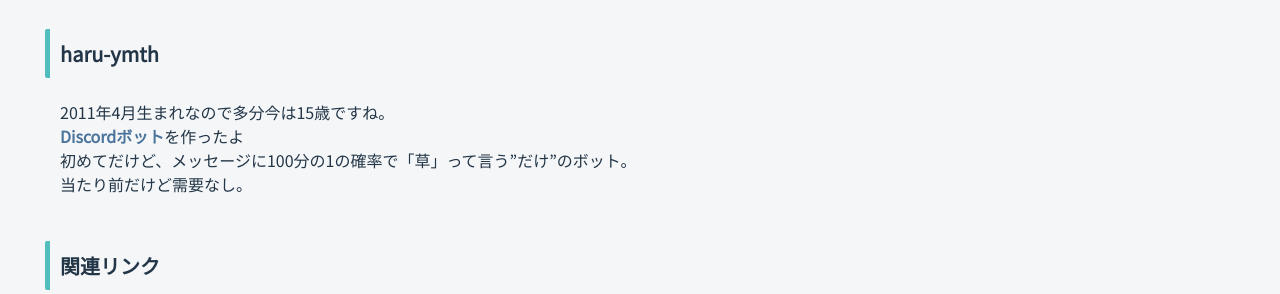
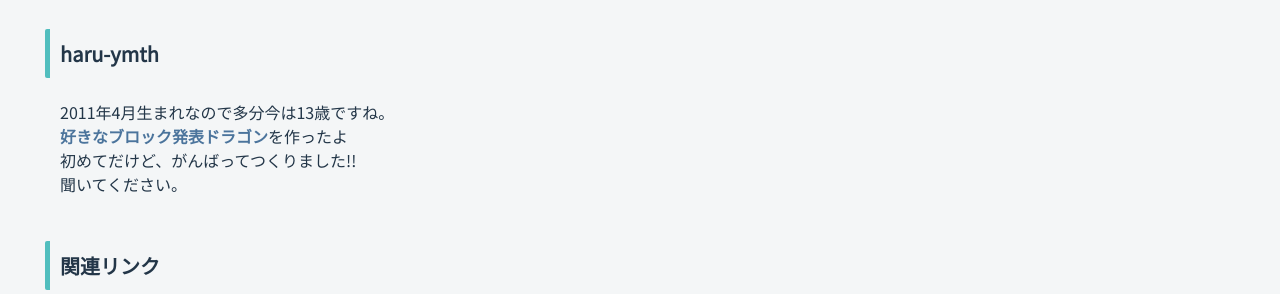
Before and after one commit to 5min-6min/-5min-github.io, a plain HTML site: page index.html in a window 1280 px wide. Shown: the part 186-480 px from the top of the page. Drawn offline with Linux system fonts and the light colour scheme; no server answers.

Commit message:
Update index.html

```diff
--- a/index.html
+++ b/index.html
@@ -25,13 +25,13 @@
     2011年4月生まれなので多分今は<span id="age"></span>歳ですね。
     <script>
         let nowDate=new Date();
-        let birthDate=new Date("2009/3/1");
+        let birthDate=new Date("2011/4/14");
         let ms=nowDate.getTime()-birthDate.getTime();
         let age=Math.floor(ms/(1000*60*60*24*365));
         document.getElementById("age").innerHTML=age;
 	</script><br>
-	<a href="https://discord.com/api/oauth2/authorize?client_id=1012878460009578496&permissions=3072&scope=bot">Discordボット</a>を作ったよ<br>
-	初めてだけど、メッセージに100分の1の確率で「草」って言う”だけ”のボット。<br>当たり前だけど需要なし。
+	<a href="https://scratch.mit.edu/projects/1013573483/">好きなブロック発表ドラゴン</a>を作ったよ<br>
+	初めてだけど、がんばってつくりました!!<br>聞いてください。
 
 </main>
         <h2>
@@ -41,13 +41,13 @@
         <div class="_ele">
             <a href="https://twitter.com/haru_ymth">
                 <img src="https://help.twitter.com/content/dam/help-twitter/brand/logo.png" width="90" height="90"></a>
-                <br>haru_ymth
+                <br>5min-6min
 
         </div>
         <div class="_ele">
             <a href="https://scratch.mit.edu/users/haru-ymth">
                 <img src="https://upload.wikimedia.org/wikipedia/commons/7/75/Scratch.logo.S.png" width="90" height="90"></a>
-                <br>haru-ymth
+                <br>-5min-
 
         </div>
         <div class="_ele">
@@ -58,7 +58,7 @@
         </div>
 		<div class="_ele">
                 <img src="https://cdn.worldvectorlogo.com/logos/discord-6.svg" width="90" height="90">
-                <br>haruymth6930
+                <br>5min-6min
         </div>
     </div>
         <style>
```
